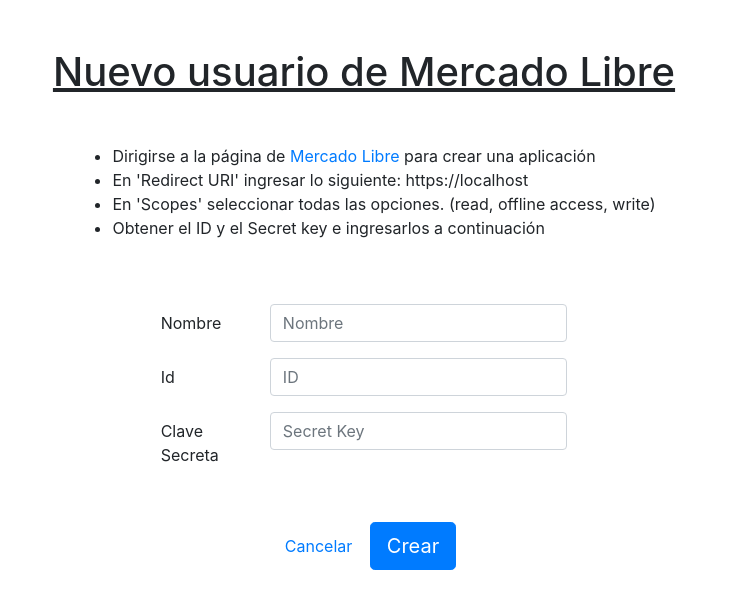
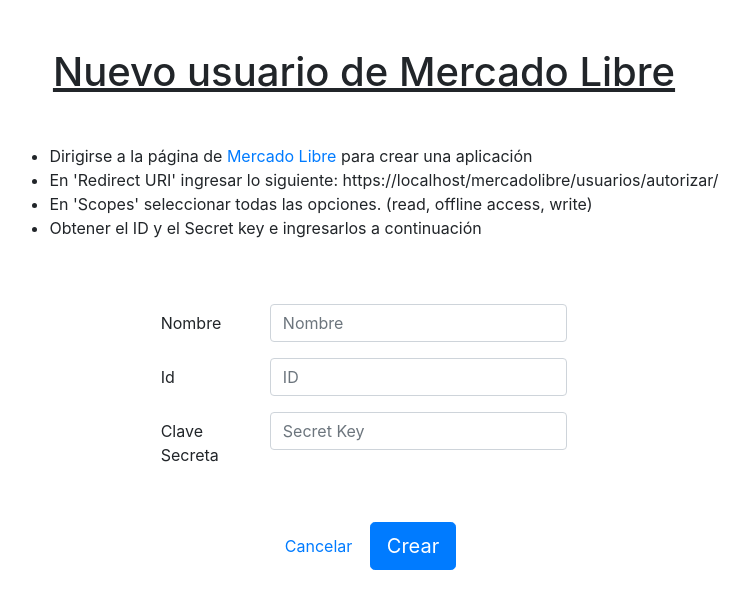
Before and after one commit to feldmatias/stockAmbosMG, a Django app: page /mercadolibre/usuarios/nuevo/ in a window 1280 px wide. Shown: the part 56-665 px from the top of the page, without its empty margins (276-1025 px from the left). Run offline with Django 3.2, Linux system fonts and the light colour scheme; some libraries are stand-ins or nearby versions.

Commit message:
fixed mercadolibre redirect

```diff
--- a/MercadoLibre/templates/mercadolibre/create_user.html
+++ b/MercadoLibre/templates/mercadolibre/create_user.html
@@ -12,7 +12,7 @@
                 <li>Dirigirse a la página de <a href="https://developers.mercadolibre.com.ar/devcenter" target="_blank">Mercado
                     Libre</a> para crear una aplicación
                 </li>
-                <li>En 'Redirect URI' ingresar lo siguiente: https://{{ request.META.HTTP_HOST }}
+                <li>En 'Redirect URI' ingresar lo siguiente: https://{{ request.META.HTTP_HOST }}{% url 'mercadolibre:authorize_user' %}
                 </li>
                 <li>En 'Scopes' seleccionar todas las opciones. (read, offline access, write)
                 </li>
--- a/MercadoLibre/urls.py
+++ b/MercadoLibre/urls.py
@@ -9,5 +9,5 @@ app_name = 'mercadolibre'
 urlpatterns = [
     path('', MeliIndexView.as_view(), name='index'),
     path('usuarios/nuevo/', CreateMeliUserView.as_view(), name='create_user'),
-    path('usuarios/autorizar/<int:pk>', AuthorizeMeliUserView.as_view(), name='authorize_user'),
+    path('usuarios/autorizar/', AuthorizeMeliUserView.as_view(), name='authorize_user'),
 ]
--- a/MercadoLibre/views/CreateMeliUserView.py
+++ b/MercadoLibre/views/CreateMeliUserView.py
@@ -17,6 +17,6 @@ class CreateMeliUserView(View):
         client_id = request.POST.get('clientId')
 
         user = MeliUser.objects.create_user(name, app_id, client_id)
-        redirect_url = request.build_absolute_uri(reverse('mercadolibre:authorize_user', kwargs={'pk': user.pk}))
+        redirect_url = request.build_absolute_uri(reverse('mercadolibre:authorize_user'))
 
         return redirect(MercadoLibreService().get_authorization_url(user, redirect_url))
```
